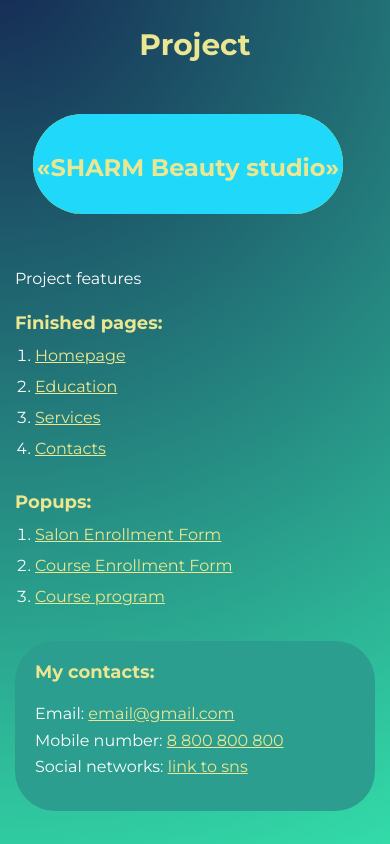
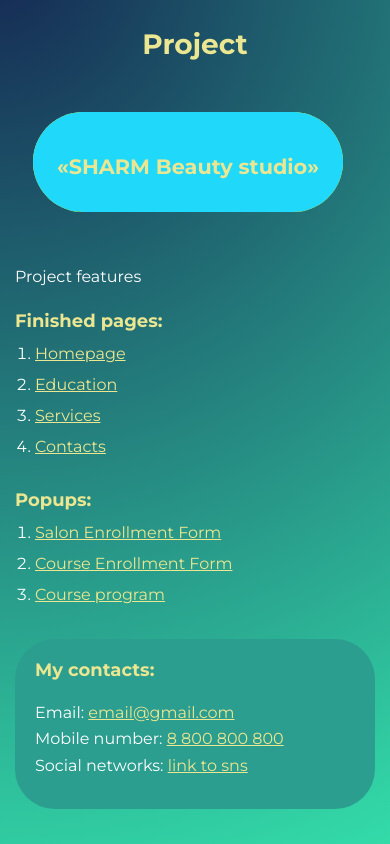
Before and after one commit to talinya222/sharm, a plain HTML site: page index.html in a window 390 px wide. Shown: the top 844 px of the page. Drawn offline with Linux system fonts and the light colour scheme.

Commit message:
Update index.html

```diff
--- a/index.html
+++ b/index.html
@@ -143,7 +143,7 @@
 	}
 
 	.liquid-button {
-		font-size: 1.75rem;
+		font-size: 1.5rem;
 		font-weight: 700;
 	}
 
@@ -153,7 +153,7 @@
 
 	@media (max-width: 767px) {
 		h1 {
-			font-size: 1.85rem;
+			font-size: 1.75rem;
 			margin: 0px 0px 1.5rem 0px;
 			justify-content: center;
 			width: 100%;
@@ -162,7 +162,7 @@
 
 		.liquid-button {
 			margin-left: -15px;
-			font-size: 1.5rem;
+			font-size: 1.3rem;
 		}
 	}
 
```
